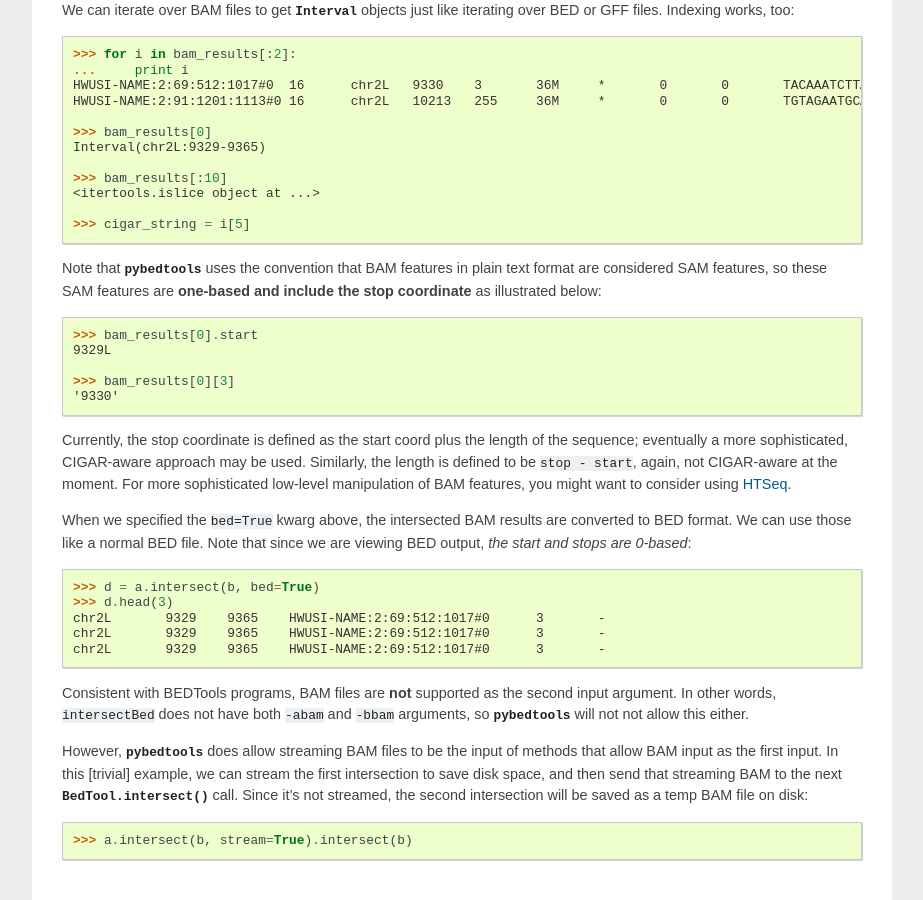
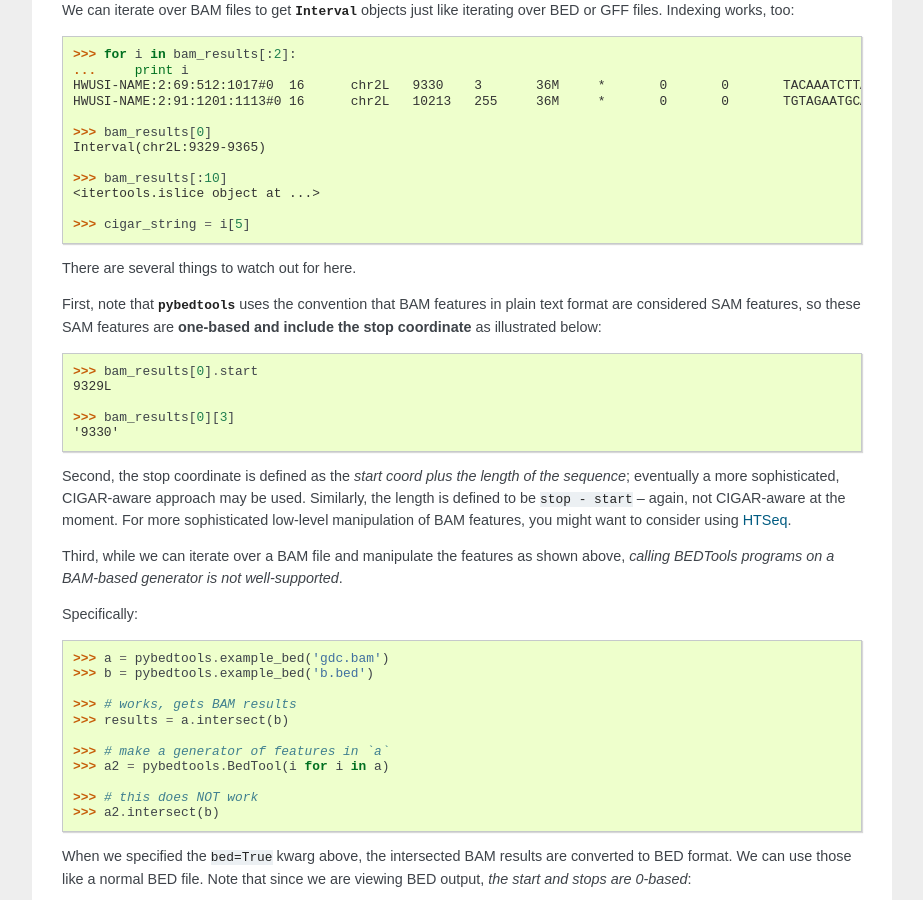
Before and after one commit to daler/pybedtools, a Sphinx documentation site: the page built from docs/source/topical-bam.rst, in a window 1280 px wide and 900 px high, scrolled down 681 px. Shown: the whole window, without its empty margins (198-1121 px from the left). Built offline with Sphinx 7.4.7, drawn with Linux system fonts in a browser that asks for light colours; the version number could not be read and is left out; comment, search, counter and statistics services are not loaded.

Commit message:
added warnings about bam generators to docs

```diff
--- a/docs/source/topical-bam.rst
+++ b/docs/source/topical-bam.rst
@@ -65,8 +65,10 @@ iterating over BED or GFF files.  Indexing works, too:
 
     >>> cigar_string = i[5]
 
-Note that :mod:`pybedtools` uses the convention that BAM features in plain
-text format are considered SAM features, so these SAM features are
+There are several things to watch out for here.
+
+First, note that :mod:`pybedtools` uses the convention that BAM features in
+plain text format are considered SAM features, so these SAM features are
 **one-based and include the stop coordinate** as illustrated below:
 
 .. doctest::
@@ -78,12 +80,30 @@ text format are considered SAM features, so these SAM features are
     '9330'
 
 
-Currently, the stop coordinate is defined as the start coord plus the
-length of the sequence; eventually a more sophisticated, CIGAR-aware
+Second, the stop coordinate is defined as the *start coord plus the
+length of the sequence*; eventually a more sophisticated, CIGAR-aware
 approach may be used.  Similarly, the length is defined to be `stop -
-start`, again, not CIGAR-aware at the moment.  For more sophisticated
+start` -- again, not CIGAR-aware at the moment.  For more sophisticated
 low-level manipulation of BAM features, you might want to consider using
 HTSeq_.
+
+Third, while we can iterate over a BAM file and manipulate the features as
+shown above, *calling BEDTools programs on a BAM-based generator is not
+well-supported*.
+
+Specifically::
+
+    >>> a = pybedtools.example_bed('gdc.bam')
+    >>> b = pybedtools.example_bed('b.bed')
+
+    >>> # works, gets BAM results
+    >>> results = a.intersect(b)
+
+    >>> # make a generator of features in `a`
+    >>> a2 = pybedtools.BedTool(i for i in a)
+
+    >>> # this does NOT work
+    >>> a2.intersect(b)
 
 When we specified the `bed=True` kwarg above, the intersected BAM results
 are converted to BED format.  We can use those like a normal BED file.
@@ -107,9 +127,8 @@ However, :mod:`pybedtools` does allow streaming BAM files to be the input of
 methods that allow BAM input as the first input. In this [trivial] example, we
 can stream the first intersection to save disk space, and then send that
 streaming BAM to the next :meth:`BedTool.intersect` call. Since it's not
-streamed, the second intersection will be saved as a temp BAM file on disk:
+streamed, the second intersection will be saved as a temp BAM file on disk::
 
-.. doctest::
 
     >>> a.intersect(b, stream=True).intersect(b)
 
```
